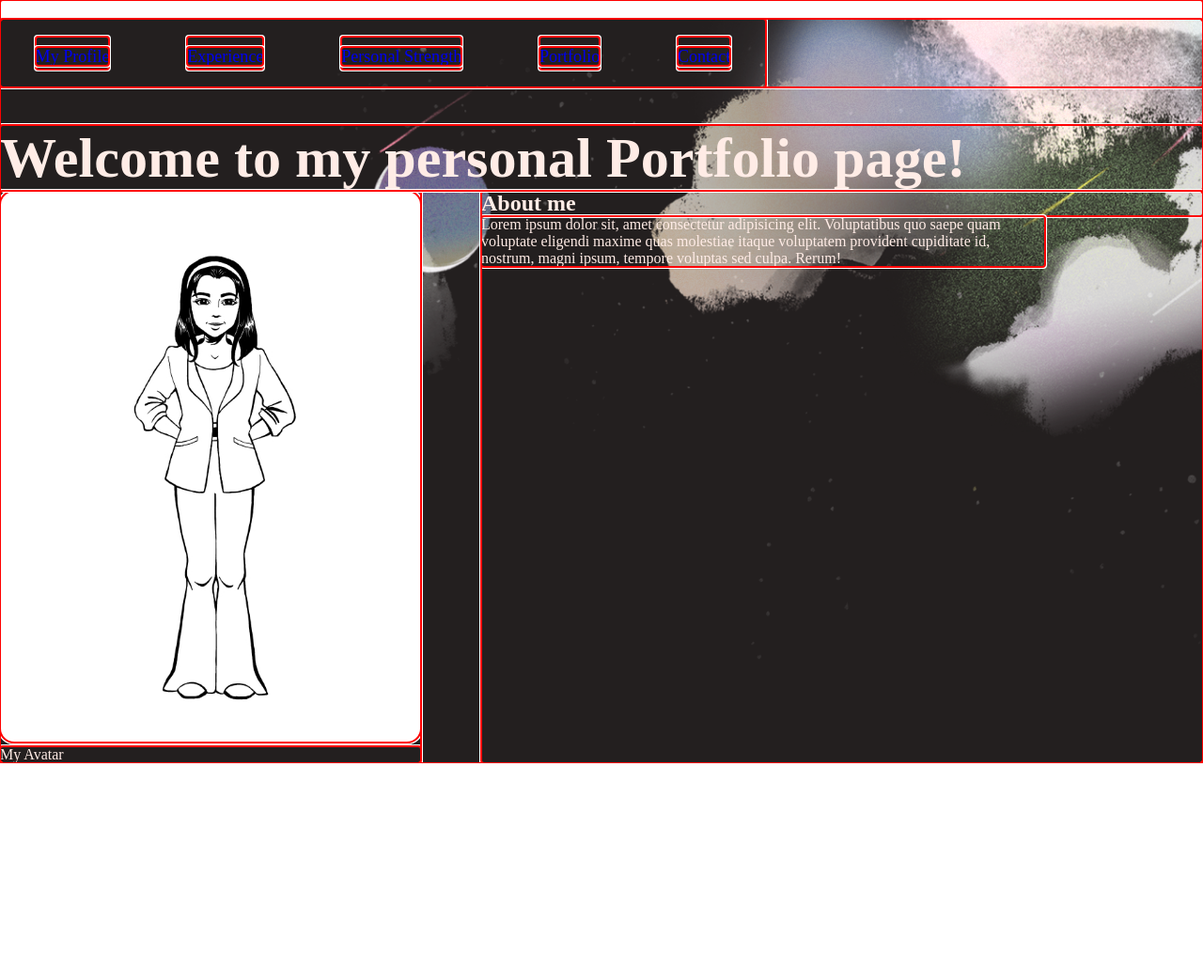
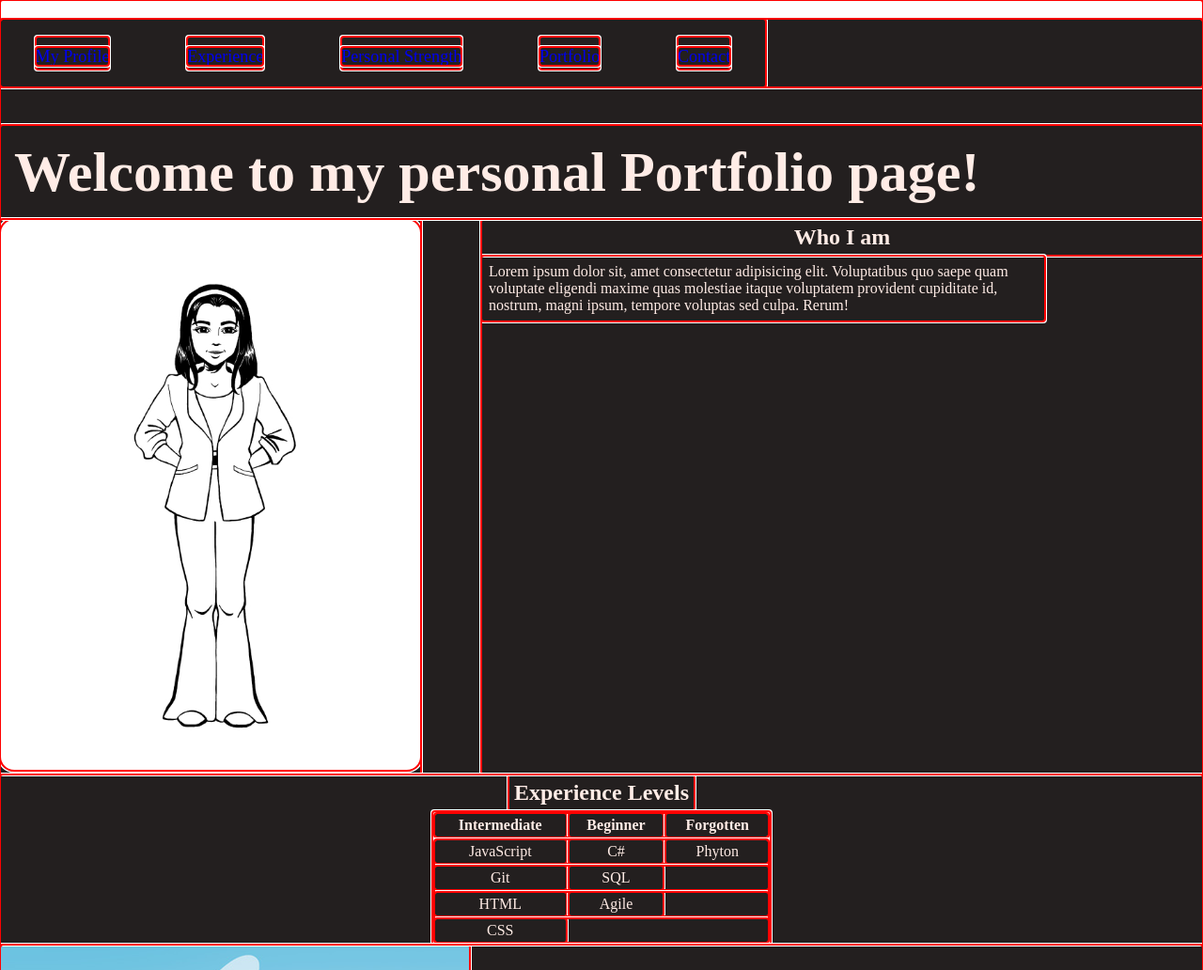
Before and after one commit to tallysing/Portfolio, a plain HTML site: page index.html in a window 1280 px wide. Shown: the top 1032 px of the page at 94% size. Before the commit the page ends 812 px from the top, so only its background shows below. Drawn offline with Linux system fonts and the light colour scheme.

Commit message:
Added portfolio tags

```diff
--- a/css/style.css
+++ b/css/style.css
@@ -18,12 +18,12 @@ nav{
     justify-content: space-between;
     flex-wrap: wrap;
 }
-nav ul li {
+nav menu li {
     display: inline-block;
     list-style: none;
     margin: 0.63em 1.25em; /* Based on it's own font-size */
 }
-nav ul li a{
+nav menu li a{
     text-decoration: none;
     font-size: 1.13rem;
     position: relative;
@@ -41,19 +41,41 @@ p {
 }
 h1{
     margin-top: 0.67em;
+    padding: 0.5ch;
 }
-article{
+#profile{
     display: flex;
     justify-content: space-between;
     flex-wrap: wrap;
 }
-figure {
+picture {
     flex-basis: 35%;
 }
-figure img {
+picture img {
     width: 100%;
     border-radius: 0.94em;
 }
-article header{
+article{
     flex-basis: 60%;
 }
+article p{
+    padding: 1ch;
+}
+article h2{
+    text-align: center;
+}
+#experience {
+    display: flex;
+    align-items: center;
+    flex-direction: column;
+}
+h2 {
+    padding: 0.5ch;
+}
+table {
+    width: 45ch;
+}
+td, th {
+    padding: 0.5ch;
+    text-align: center;
+}
--- a/index.html
+++ b/index.html
@@ -10,29 +10,95 @@
     <div class="container">
         <header class="title">
             <nav>
-                <ul>
-                    <li><a href="#">My Profile</a></li> <!-- Degrees, extra skill set -->
-                    <li><a href="#">Experience</a></li><!-- Differnt skill levels, Languages -->
+                <menu>
+                    <li><a href="#profile">My Profile</a></li> <!-- Degrees, extra skill set -->
+                    <li><a href="#experience">Experience</a></li><!-- Differnt skill levels, Languages -->
                     <li><a href="#">Personal Strength</a></li><!-- honesty, Follows routine, goal concieuos -->
                     <li><a href="#">Portfolio</a></li> <!-- pussles? -->
                     <li><a href="#">Contact</a></li> <!-- Form elements -->
-                </ul>
+                </menu>
             </nav>
 
             <h1>Welcome to my personal Portfolio page!</h1>
         </header>
         <main>
-            <section aria-label="my-profile">
-                <article>
-                    <figure>
+            <section aria-label="my-profile" id="profile">
+
+                    <picture>
                         <img src="img/minAvatar.jpg" alt="my avatar">
-                        <figcaption>My Avatar</figcaption>
-                    </figure>
-                    <header>
-                        <h2>About me</h2>
+
+                    </picture>
+                    <article>
+                        <h2>Who I am</h2>
                         <p>Lorem ipsum dolor sit, amet consectetur adipisicing elit. Voluptatibus quo saepe quam voluptate eligendi maxime quas molestiae itaque voluptatem provident cupiditate id, nostrum, magni ipsum, tempore voluptas sed culpa. Rerum!</p>
-                    </header>
-                </article>
+                    </article>
+
+            </section>
+            <section id="experience">
+                <h2>Experience Levels</h2>
+
+                <table>
+                    <thead>
+                        <tr>
+                            <th>Intermediate</th>
+                            <th>Beginner</th>
+                            <th>Forgotten</th>
+                        </tr>
+                    </thead>
+                    <tbody>
+                        <tr>
+                            <td>JavaScript</td>
+                            <td>C#</td>
+                            <td>Phyton</td>
+                        </tr>
+                        <tr>
+                            <td>Git</td>
+                            <td>SQL</td>
+                        </tr>
+                        <tr>
+                            <td>HTML</td>
+                            <td>Agile</td>
+                        </tr>
+                        <tr>
+                            <td>CSS</td>
+                        </tr>
+                    </tbody>
+                </table>
+            </section>
+            <section id="portfolio">
+
+                <figure>
+                    <img src="portfolioImgsEx/bigbots-THUMB.png" alt="">
+                    <figcaption>Bigbots</figcaption>
+                </figure>
+                <figure>
+                    <img src="portfolioImgsEx/food-stand-THUMB.jpg" alt="">
+                    <figcaption>Food Stand</figcaption>
+                </figure>
+                <figure>
+                    <img src="portfolioImgsEx/GOL-THUMB.jpg" alt="">
+                    <figcaption>GOL</figcaption>
+                </figure>
+                <figure>
+                    <img src="portfolioImgsEx/Hamilton-Thumb.jpg" alt="">
+                    <figcaption>Hamilton</figcaption>
+                </figure>
+                <figure>
+                    <img src="portfolioImgsEx/jewelguardian-THUMB.jpg" alt="">
+                    <figcaption>Jewel Guardian</figcaption>
+                </figure>
+                <figure>
+                    <img src="portfolioImgsEx/mario-madness-THUMB.jpg" alt="">
+                    <figcaption>Mario Madness</figcaption>
+                </figure>
+                <figure>
+                    <img src="portfolioImgsEx/mondo-disneyafternoon-THUMB-2.jpg" alt="">
+                    <figcaption>Mondo Disney Afternoon</figcaption>
+                </figure>
+                <figure>
+                    <img src="portfolioImgsEx/spooky-space-kook-THUMB.jpg" alt="">
+                    <figcaption>Spooky Space Kook</figcaption>
+                </figure>
             </section>
         </main><aside></aside>
         <footer></footer>
```
Also changed, not shown: portfolioImgsEx/GOL-THUMB.jpg (added), portfolioImgsEx/Hamilton-Thumb.jpg (added), portfolioImgsEx/bigbots-THUMB.png (added), portfolioImgsEx/food-stand-THUMB.jpg (added), portfolioImgsEx/jewelguardian-THUMB.jpg (added), portfolioImgsEx/mario-madness-THUMB.jpg (added), portfolioImgsEx/mondo-disneyafternoon-THUMB-2.jpg (added), portfolioImgsEx/rooster-thumb.jpg (added), portfolioImgsEx/spooky-space-kook-THUMB.jpg (added).
